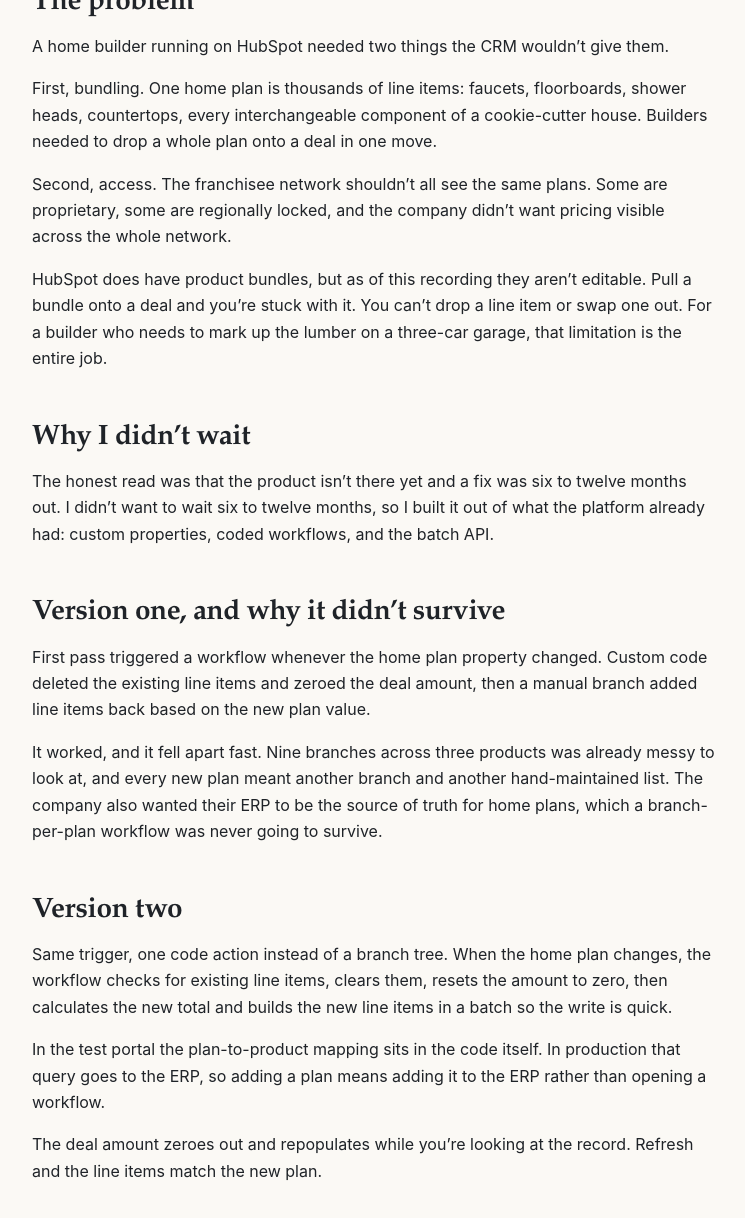
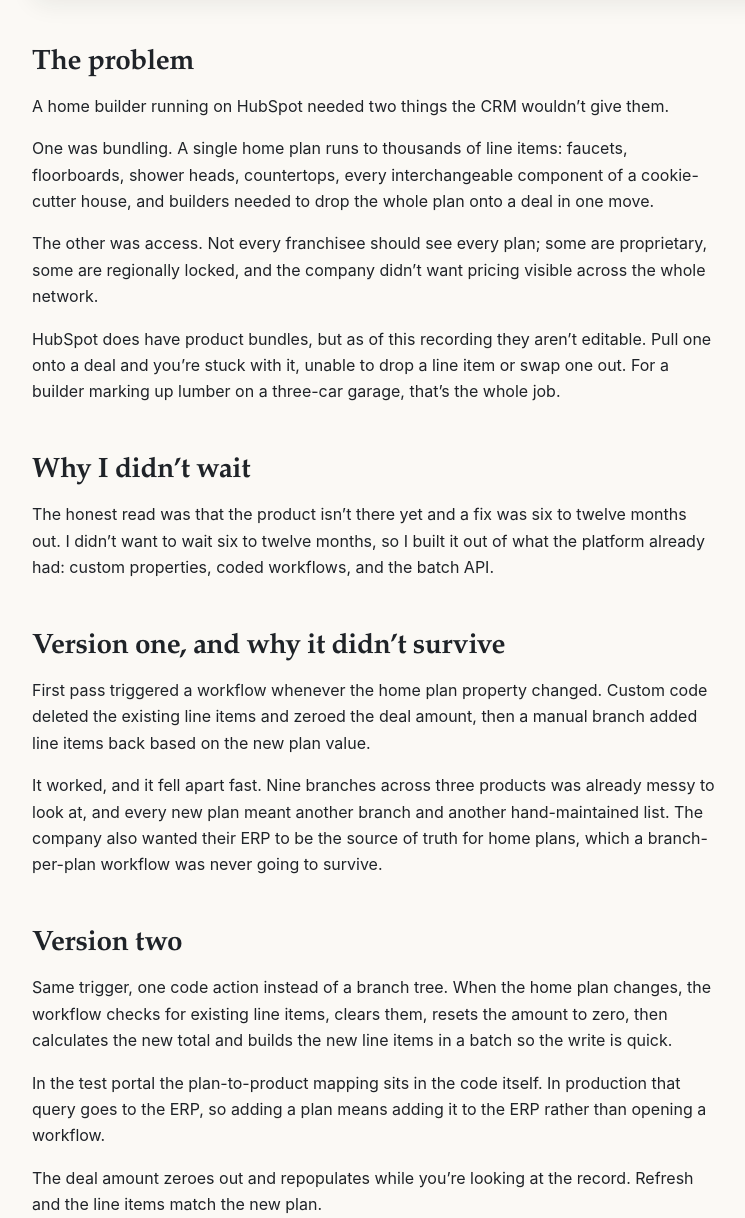
Before and after one commit to drosenbaum1794/portfolio, a Jekyll site: the page built from _projects/hubspot-product-bundles.md, in a window 1280 px wide and 1400 px high, scrolled down 1030 px, cut to the strip 182-1400 px from the top of the window. Shown: the whole strip, without its empty margins (92-837 px from the left). Built offline with Jekyll 4.4.1, drawn with Linux system fonts in a browser that asks for light colours; some of the changed text lies outside the part shown.

Commit message:
Rename the bundles project and tighten its copy
Title is now the full one from the recording. The filename stays, so the
URL stays /projects/hubspot-product-bundles/ and nothing already shared
breaks.

Second pass over the prose. Two runs of near-identical sentence length
were the real finds, one spanning the section break into "Why I didn't
wait" and one across the closing three lines, which is the most measurable
tell there is. Also broke the matching First/Second paragraph shapes in
the problem section, cut a passive on deal owner, dropped the summary bow
off the ending so it stops blunt, and pulled the redundant "HubSpot's" off
the summary now that the title leads with it.

Facts are untouched. Nine branches, three products, six to twelve months,
the three-car garage and the 15% all carry over, and "it's the buyer's
lucky day" is closer to the recording than what it replaced.

Co-Authored-By: Claude Opus 5 <noreply@anthropic.com>

```diff
--- a/_projects/hubspot-product-bundles.md
+++ b/_projects/hubspot-product-bundles.md
@@ -14,11 +14,11 @@ video_id: "GtHhZlDy7z4"
 
 A home builder running on HubSpot needed two things the CRM wouldn't give them.
 
-First, bundling. One home plan is thousands of line items: faucets, floorboards, shower heads, countertops, every interchangeable component of a cookie-cutter house. Builders needed to drop a whole plan onto a deal in one move.
+One was bundling. A single home plan runs to thousands of line items: faucets, floorboards, shower heads, countertops, every interchangeable component of a cookie-cutter house, and builders needed to drop the whole plan onto a deal in one move.
 
-Second, access. The franchisee network shouldn't all see the same plans. Some are proprietary, some are regionally locked, and the company didn't want pricing visible across the whole network.
+The other was access. Not every franchisee should see every plan; some are proprietary, some are regionally locked, and the company didn't want pricing visible across the whole network.
 
-HubSpot does have product bundles, but as of this recording they aren't editable. Pull a bundle onto a deal and you're stuck with it. You can't drop a line item or swap one out. For a builder who needs to mark up the lumber on a three-car garage, that limitation is the entire job.
+HubSpot does have product bundles, but as of this recording they aren't editable. Pull one onto a deal and you're stuck with it, unable to drop a line item or swap one out. For a builder marking up lumber on a three-car garage, that's the whole job.
 
 ## Why I didn't wait
 
```
Also changed, not shown: other parts of _projects/hubspot-product-bundles.md (+4 -4 lines).
